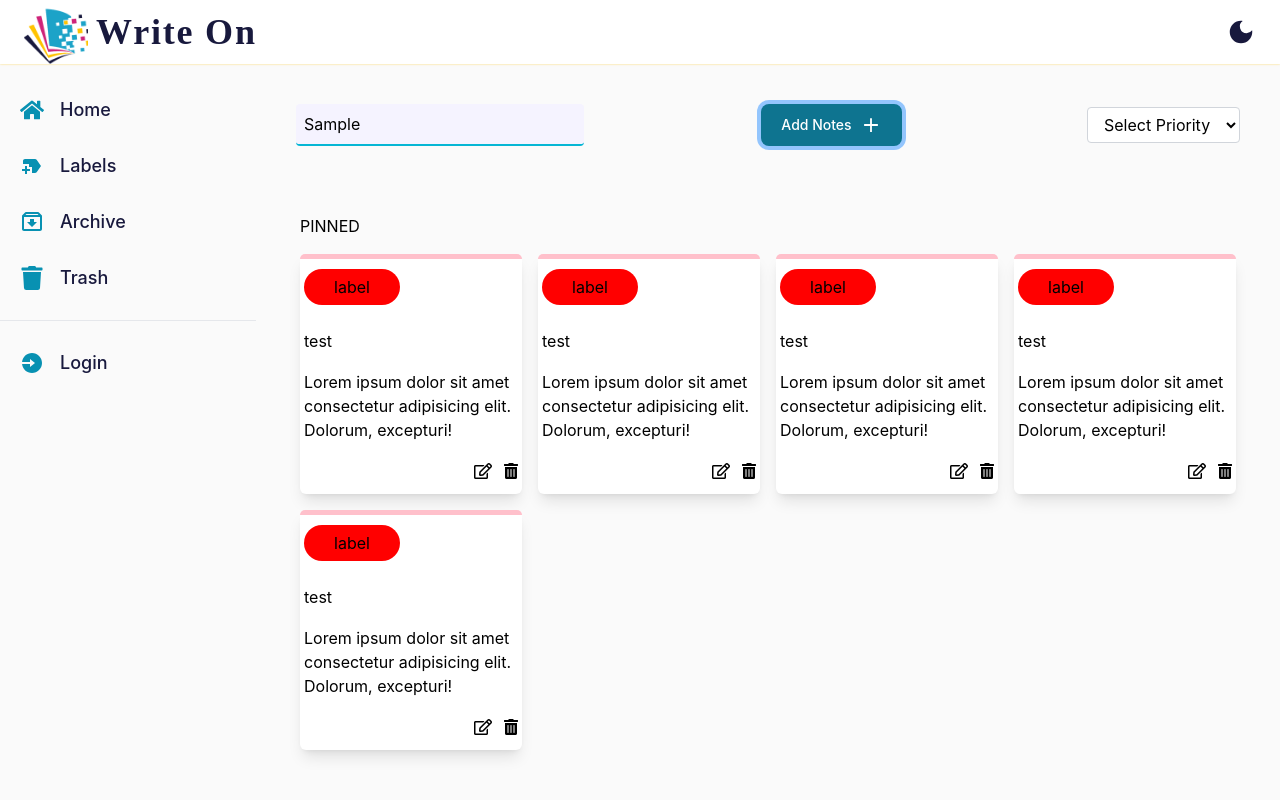
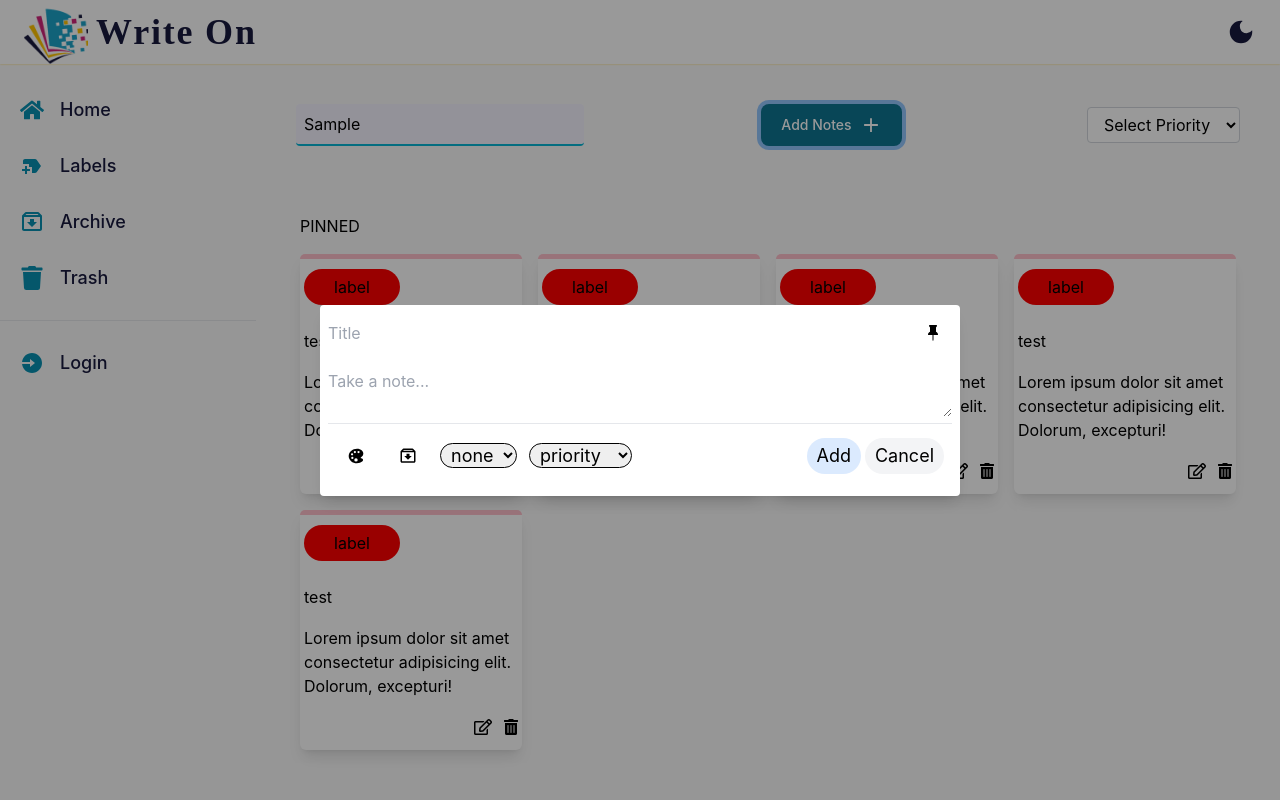
Before and after one commit to Richa-rani02/Write-On, a React (Create React App) app: page /notes in a window 1280 px wide. Both pictures are taken after typing "Sample" into the empty fields and a click on the button "Add Notes". Shown: the top 800 px of the page. Built offline with nearby package versions, Linux system fonts and the light colour scheme; what miragejs would draw is missing.

Commit message:
feat:added toogle for notes, colorpicker

```diff
--- a/src/components/ColorPicker.jsx
+++ b/src/components/ColorPicker.jsx
@@ -1,4 +1,4 @@
-export const ColorPicker=()=>{
+export const ColorPicker=({palleteActive,setPalleteActive})=>{
     const colorsData = [
         "#f0abfc",
         "#5D93E1",
@@ -10,7 +10,7 @@ export const ColorPicker=()=>{
         "#f9a8d4",
       ];
     return(
-        <div className="color-pallete-grid gap-1 bg-white grid grid-rows-[repeat(2,27px)] grid-cols-[repeat(4,27px)] absolute p-3 z-3 top-[100%] left-[50%] border border-solid border-gray-200">
+        <div className={`${palleteActive ?'absolute':'hidden'} color-pallete-grid gap-1 bg-white grid grid-rows-[repeat(2,27px)] grid-cols-[repeat(4,27px)] p-3 z-3 top-[100%] left-[50%] border border-solid border-gray-200`}>
         {colorsData.map((color)=>(
         <div className="rounded-full"
                 style={{
--- a/src/components/TextEditor.jsx
+++ b/src/components/TextEditor.jsx
@@ -3,14 +3,19 @@ import { BsFillPinFill } from "react-icons/bs";
 import { BiArchiveIn } from "react-icons/bi";
 import { IoColorPalette } from "react-icons/io5";
 import { useNotes } from '../context/notes-context';
+import { useGlobalContext } from '../context/global-context';
+
 import { ColorPicker } from './index';
 export const TextEditor = () => {
 
   const { label } = useNotes();
+  const {notesModal,tooglenotesModal}=useGlobalContext();
+
+  const [palleteActive,setPalleteActive]=useState(false);
   const [priority, setPriority] = useState(["priority", "low", "medium", "High"]);
 
   return (
-    <div className="hidden w-full h-full top-0 left-0 z-50 flex items-center justify-center bg-modal-rgba">
+    <div className={`${notesModal ? 'fixed' : 'hidden'} w-full h-full top-0 left-0 z-50 flex items-center justify-center bg-modal-rgba`}>
       <form className="lg:w-[50%] flex-wrap p-2 justify-self-center rounded relative bg-white shadow-lg">
         <div className="flex items-center justify-between input__pin mb-4 ">
 
@@ -36,8 +41,8 @@ export const TextEditor = () => {
         <div className="notesbtn px-2 py-3 border-t border-solid border-[rgba(95, 99, 104, 0.157)] flex items-center justify-between">
           <div className="btn-left flex items-center gap-1 lg:gap-3 text-lg mr-3">
             <div class="btn-container w-10 h-10 flex items-center justify-center flex-wrap relative rounded-full hover:bg-blue-100">
-              <IoColorPalette />
-              <ColorPicker />
+              <IoColorPalette onClick={()=>setPalleteActive(prev=>!prev)} />
+              <ColorPicker palleteActive={palleteActive} setPalleteActive={setPalleteActive}  />
             </div>
             <div class="btn-container w-10 h-10 flex items-center justify-center flex-wrap relative rounded-full hover:bg-blue-100">
               <BiArchiveIn />
@@ -75,7 +80,8 @@ export const TextEditor = () => {
             </select>
           </div>
           <div className="btn-right">
-            <button class="add border-0 outline-0 px-2.5 py-1 rounded-3xl text-lg bg-blue-100  " onClick="{AddNotes}">Close</button>
+            <button class="add border-0 outline-0 px-2.5 py-1 rounded-3xl text-lg bg-blue-100 mr-1 " onClick="{AddNotes}">Add</button>
+            <button class="add border-0 outline-0 px-2.5 py-1 rounded-3xl text-lg bg-gray-100  " onClick={tooglenotesModal}>Cancel</button>
           </div>
         </div>
       </form>
--- a/src/context/global-context.js
+++ b/src/context/global-context.js
@@ -7,11 +7,17 @@ const GlobalProvider=({children})=>{
 const [labelModal,setLabelModal]=useState(false);
 const [notesModal,setNotesModal]=useState(false);
 
-const toogleLabelModal=()=>setLabelModal(prev=>!prev);
-const tooglenotesModal=()=>setNotesModal(prev=>!prev);
+const toogleLabelModal=(e)=>{
+    e.preventDefault();
+    setLabelModal(prev=>!prev)
+};
+const tooglenotesModal=(e)=>{
+    e.preventDefault();
+    setNotesModal(prev=>!prev)
+};
 
     return (
-        <GlobalContext.Provider value={{labelModal,notesModal,toogleLabelModal,tooglenotesModal}}>
+        <GlobalContext.Provider value={{labelModal,notesModal,toogleLabelModal,tooglenotesModal,setNotesModal}}>
             {children}
         </GlobalContext.Provider>
     )
--- a/src/pages/Notes.jsx
+++ b/src/pages/Notes.jsx
@@ -1,6 +1,9 @@
 import { Header, Sidebar,Note,LabelModal,TextEditor} from "../components";
 import {IoMdAdd} from "react-icons/io";
+import { useGlobalContext } from "../context/global-context";
 export const Notes = () => {
+
+const {tooglenotesModal}=useGlobalContext();
     return (
         <div className="notes bg-[#FAFAFA] h-full w-screen">
             <Header />
@@ -16,8 +19,7 @@ export const Notes = () => {
                     <div
                         class="flex justify-center order-2 "
                     >
-                        <button type="button" class="text-white mt-8 lg:mt-0  bg-cyan-700 hover:bg-cyan-800 focus:ring-4 focus:outline-none focus:ring-blue-300 font-medium rounded-lg text-sm px-5 py-2.5 text-center inline-flex items-center mr-2 dark:bg-blue-600 dark:hover:bg-blue-700 dark:focus:ring-blue-800 relative">
-
+                        <button type="button" class="text-white mt-8 lg:mt-0  bg-cyan-700 hover:bg-cyan-800 focus:ring-4 focus:outline-none focus:ring-blue-300 font-medium rounded-lg text-sm px-5 py-2.5 text-center inline-flex items-center mr-2 dark:bg-blue-600 dark:hover:bg-blue-700 dark:focus:ring-blue-800 relative" onClick={tooglenotesModal}>
                            Add Notes
                             <IoMdAdd size={22} className="ml-2"/>
                         </button>
```
